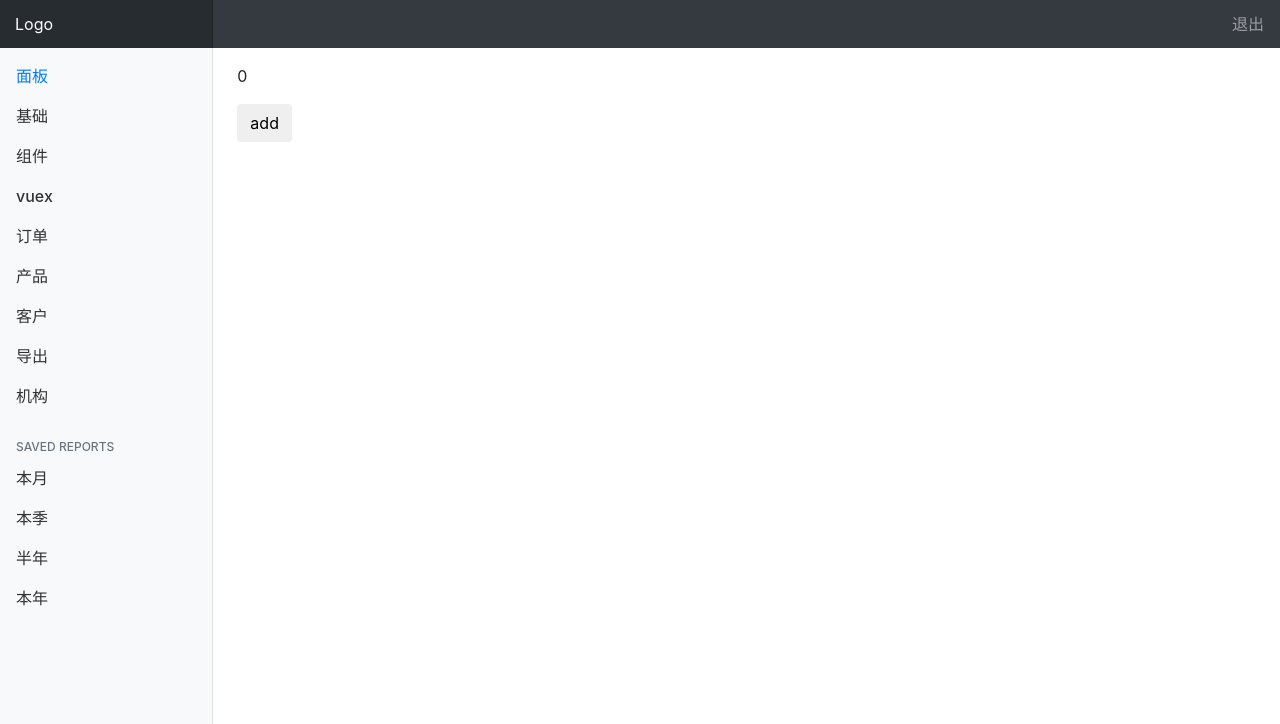
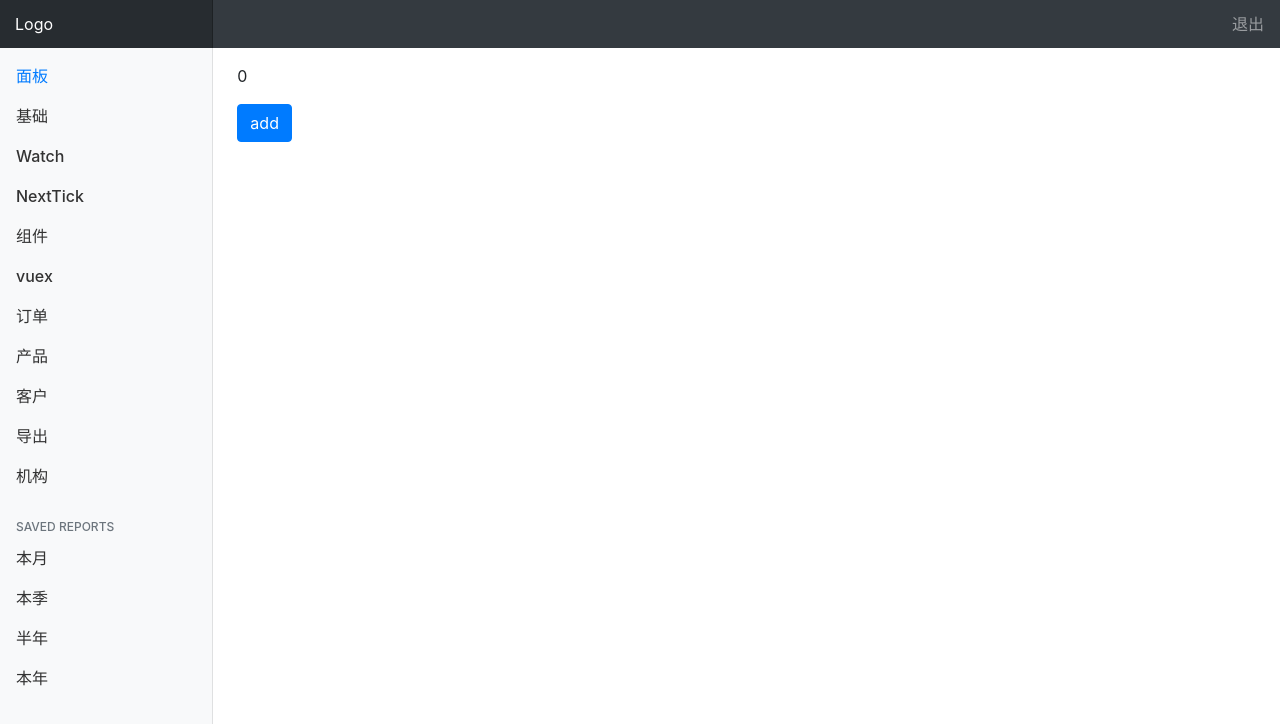
Before and after one commit to hxfsc/vue2webpack4, a Vue app: page /vuexdemo in a window 1280 px wide. Shown: the top 724 px of the page. Built offline with nearby package versions, Linux system fonts and the light colour scheme.

Commit message:
:sparkles: features

```diff
--- a/src/index.js
+++ b/src/index.js
@@ -11,6 +11,11 @@ Vue.use(ElementUI)
 Vue.use(Vuex)
 Vue.use(VueRouter)
 
+//开启performance性能追踪
+if (process.env.NODE_ENV !== "production") {
+  Vue.config.performance = true
+}
+
 const store = createStore()
 const router = createRouter()
 
--- /dev/null
+++ b/src/pages/BaseDemo/NextTickDemo.vue
@@ -0,0 +1,30 @@
+<template>
+  <div>
+    <ul ref="box">
+      <li v-for="item in list" :key="item">{{ item }}</li>
+    </ul>
+  </div>
+</template>
+
+<script>
+export default {
+  data() {
+    return {
+      list: []
+    }
+  },
+
+  mounted() {
+    this.getData()
+  },
+
+  methods: {
+    getData() {
+      this.list = [1, 2, 3, 4]
+      this.$nextTick(() => {
+        this.$refs.box.getElementsByTagName("li")[0].innerHTML = "hello word"
+      })
+    }
+  }
+}
+</script>
--- a/src/pages/BaseDemo/WatchDemo.vue
+++ b/src/pages/BaseDemo/WatchDemo.vue
@@ -1,3 +1,47 @@
 <template>
-  <div></div>
+  <div>
+    <p>{{obj.a}}</p>
+    <hr>
+    <div>
+      <button
+        class="btn btn-success"
+        @click="plus"
+      >change</button>
+    </div>
+  </div>
 </template>
+
+<script>
+export default {
+  data(){
+    return {
+      obj:{
+        a: 1
+      }
+    }
+  },
+
+  mounted(){
+    console.log(this.$route.params)
+    console.log(this.$router)
+  },
+
+  methods:{
+    plus(){
+      this.obj.a =  this.obj.a+5
+    }
+  },
+  watch:{
+    // obj(newVal, oldVal){
+    //   console.log(`oldVal:${oldVal}, newVal:${newVal}`)
+    // }
+    obj:{
+      handler(newVal,oldVal){
+        console.dir(`oldVal:${oldVal}, newVal:${newVal}`)
+      },
+      deep: true,
+      immediate: true
+    }
+  }
+}
+</script>
--- a/src/pages/Dashboard/index.vue
+++ b/src/pages/Dashboard/index.vue
@@ -40,6 +40,25 @@
                   基础
                 </router-link>
               </li>
+              <li class="nav-item">
+                <router-link
+                  class="nav-link"
+                  to="/watchdemo"
+                >
+                  <span data-feather="file"></span>
+                  Watch
+                </router-link>
+              </li>
+              <li class="nav-item">
+                <router-link
+                  class="nav-link"
+                  to="/nexttickdemo"
+                >
+                  <span data-feather="file"></span>
+                  NextTick
+                </router-link>
+              </li>
+
               <li class="nav-item">
                 <router-link
                   class="nav-link"
--- a/src/pages/VuexDemo/index.vue
+++ b/src/pages/VuexDemo/index.vue
@@ -2,7 +2,7 @@
   <div>
     <p>{{num}}</p>
 
-    <button class="btn btn-permiary" @click="add(3)">add</button>
+    <button class="btn btn-primary" @click="add(3)">add</button>
   </div>
 </template>
 <script>
--- a/src/router/routes.js
+++ b/src/router/routes.js
@@ -1,9 +1,11 @@
-const Products = () => import("@pages/Products")
+const Products = () => import(/*webpackChunkName: 'Products' */"@pages/Products")
 const Statistics = () => import("@pages/Statistics")
 const Dashboard = () => import("@pages/Dashboard")
 const Order = () => import("@pages/Order")
 const Login = () => import("@pages/Login")
 const BaseTpl = () => import("@pages/BaseDemo/TplDemo")
+const WatchDemo = () => import(/*webpackChunkName: 'WatchDemo' */"@pages/BaseDemo/WatchDemo")
+const NextTickDemo = () => import(/*webpackChunkName: 'NextTickDemo' */"@pages/BaseDemo/NextTickDemo")
 const ComponentsDemo = () => import("@pages/ComponentsDemo")
 const VuexDemo = () => import("@pages/VuexDemo")
 
@@ -15,6 +17,8 @@ const routers = [
     children: [
       { path: "", component: Statistics },
       { path: "basedemo", component: BaseTpl },
+      { path: "watchdemo", component: WatchDemo },
+      { path: "nexttickdemo", component: NextTickDemo },
       { path: "componentsdemo", component: ComponentsDemo },
       { path: "vuexdemo", component: VuexDemo },
       { path: "order", component: Order },
```
